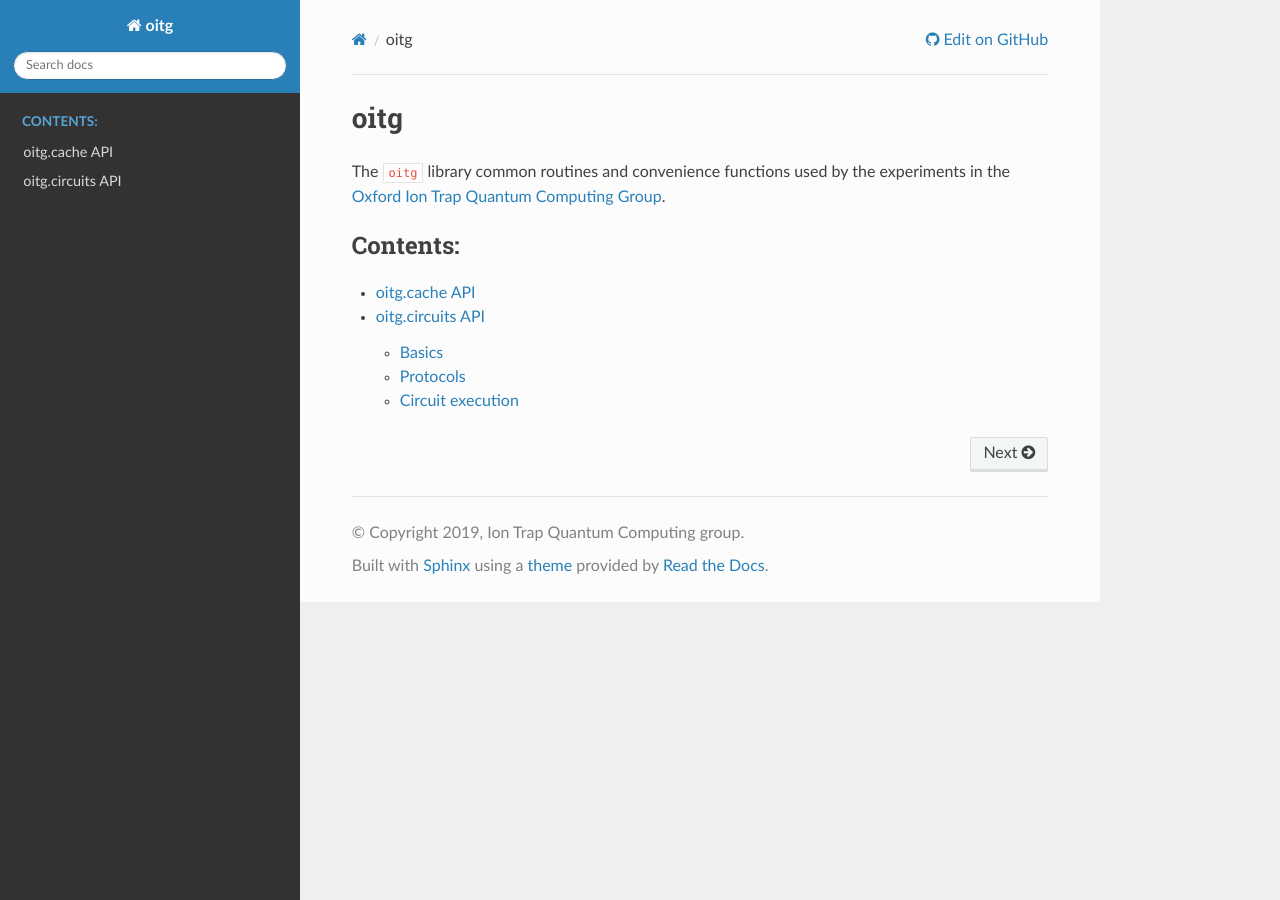
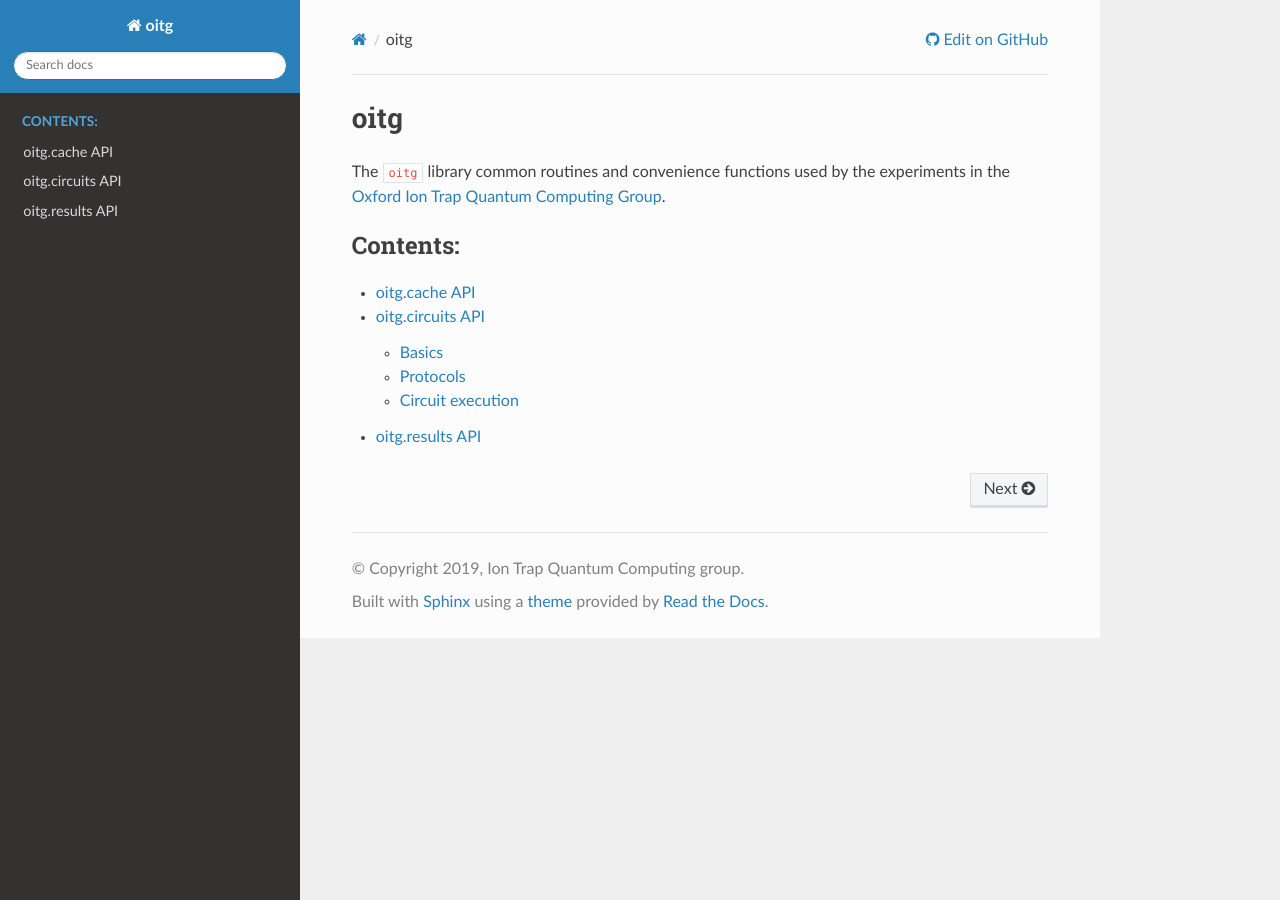
Before and after one commit to OxfordIonTrapGroup/oitg, a Sphinx documentation site: the page built from docs/index.rst, in a window 1280 px wide. Built offline with Sphinx 7.4.7 and the Read the Docs theme 2.0.0, drawn with Linux system fonts in a browser that asks for light colours.

Commit message:
results: RST-ify doc comments and add to Sphinx build

```diff
--- a/docs/index.rst
+++ b/docs/index.rst
@@ -11,3 +11,4 @@
 
    cache
    circuits
+   results
--- /dev/null
+++ b/docs/results.rst
@@ -0,0 +1,5 @@
+oitg.results API
+================
+
+.. automodule:: oitg.results
+    :members:
```
Also changed, not shown: 1 other file.
